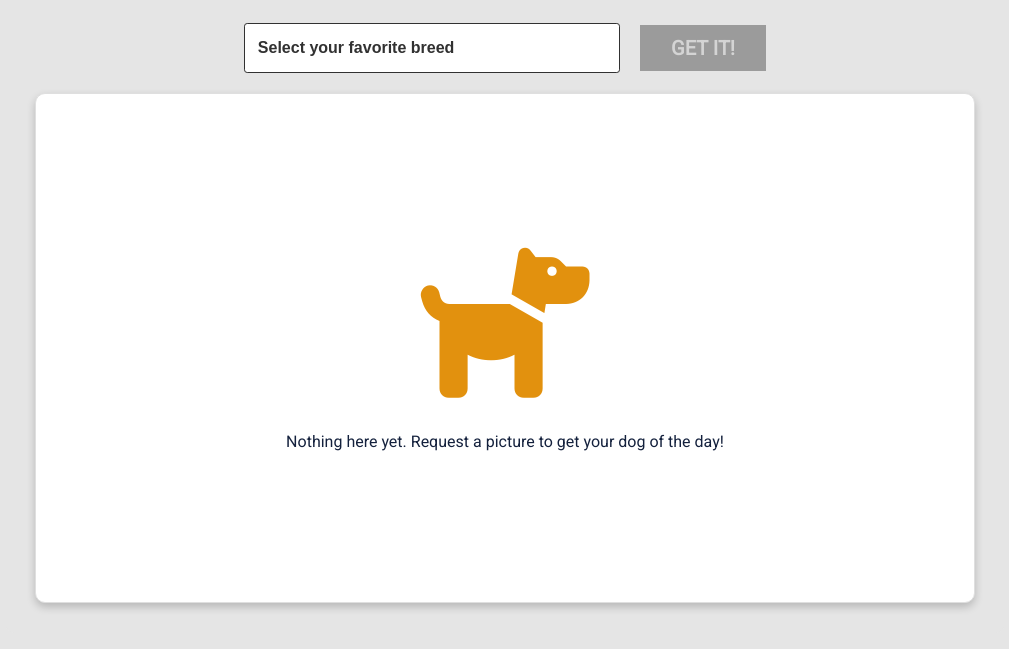
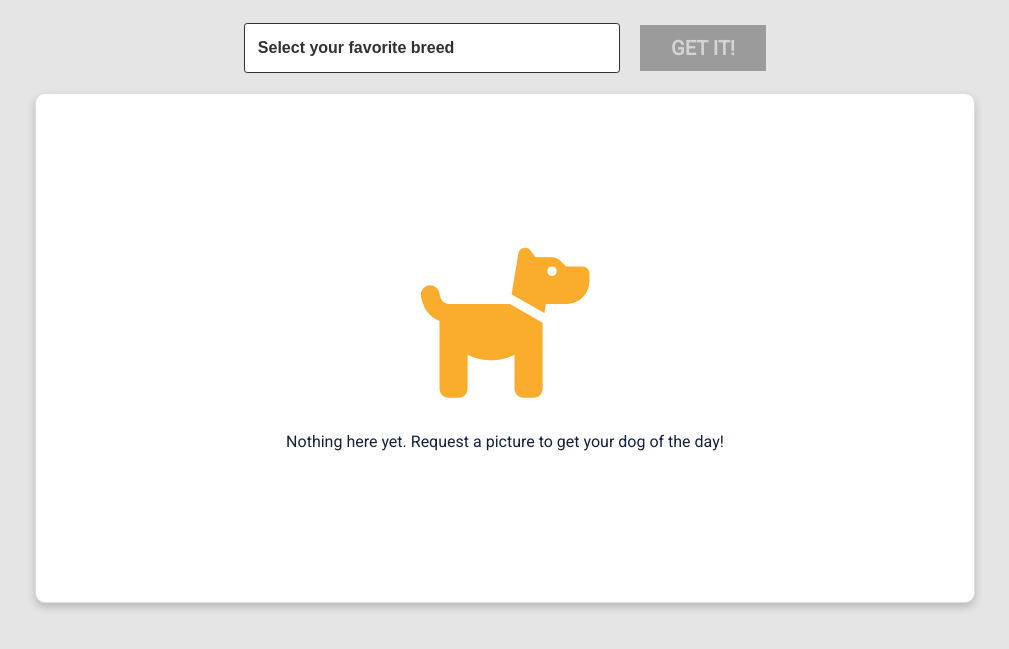
Before and after one commit to NotSoHungry/Get-A-Dog, a plain HTML site: page index.html in a window 1280 px wide. Shown: the part 119-768 px from the top of the page, without its empty margins (135-1144 px from the left). Drawn offline with Linux system fonts and the light colour scheme; no server answers.

Commit message:
Change color for dog icon

```diff
--- a/dogs.css
+++ b/dogs.css
@@ -153,7 +153,7 @@ body {
 
 .display-title i {
   font-size: 150px;
-  color: rgb(226, 145, 14);
+  color: rgb(250, 172, 45);
 }
 
 .display-text {
```
